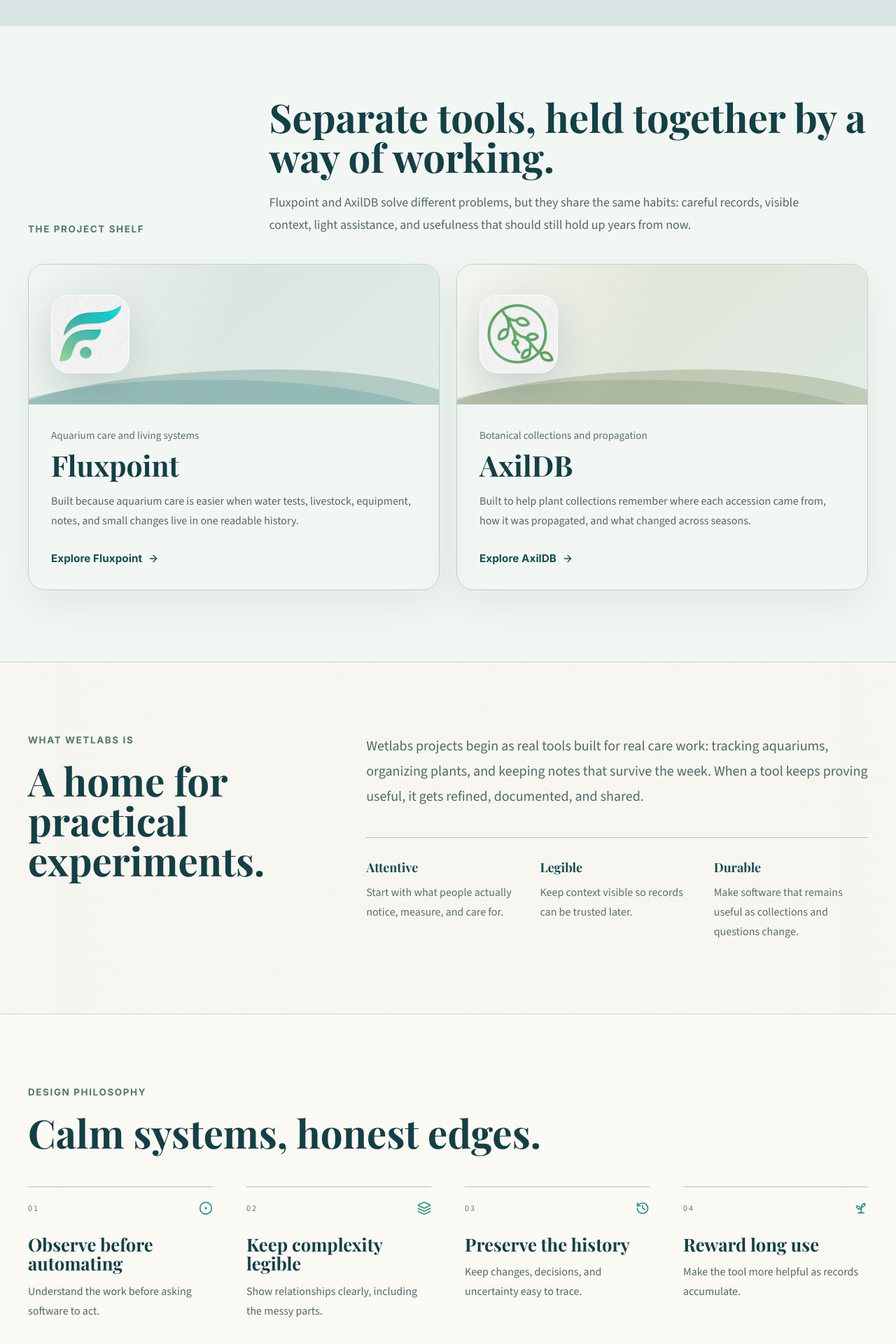
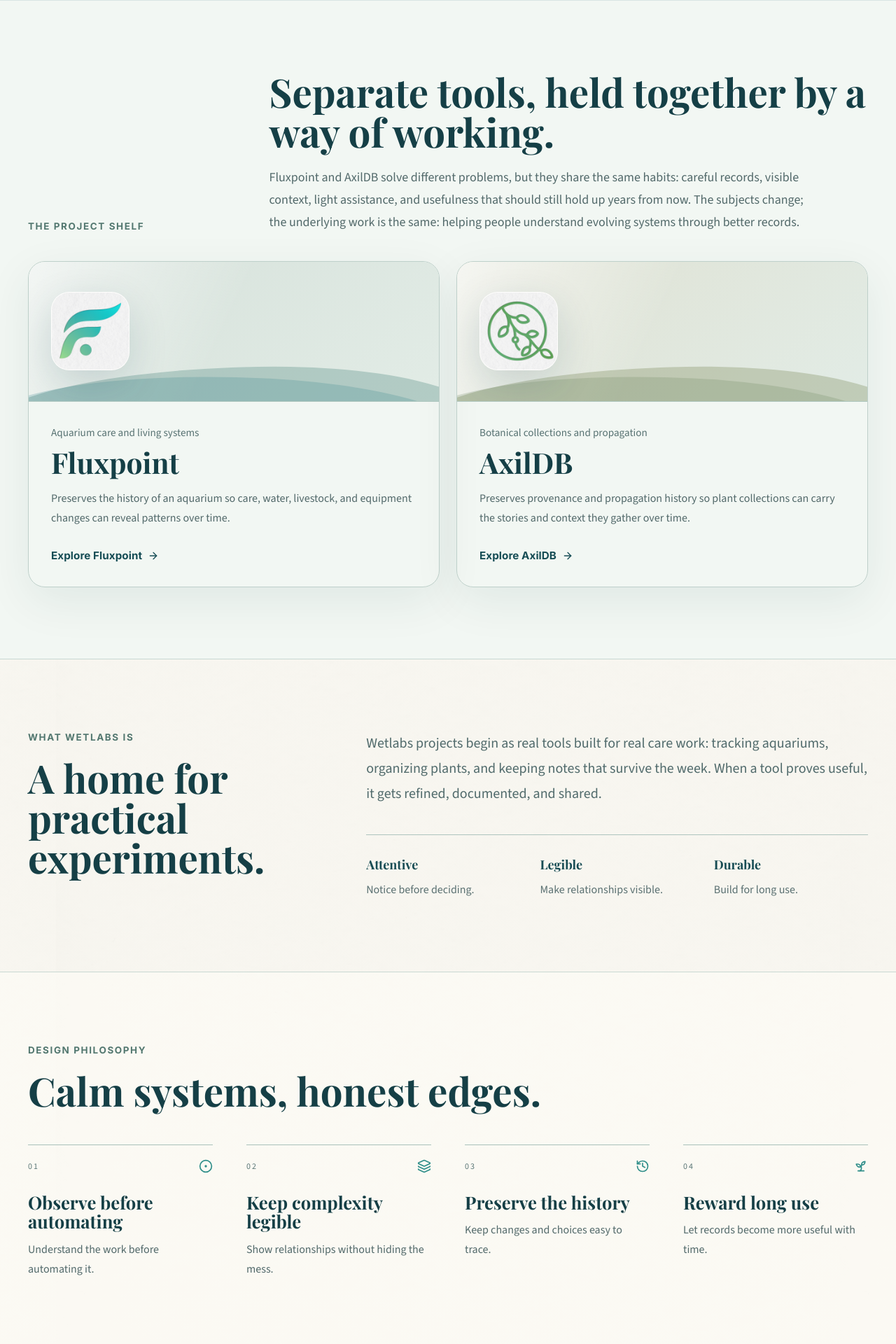
Before and after one commit to wetlabs-dev/fluxpoint, a Next.js app: page / in a window 1280 px wide. Shown: the part 876-2796 px from the top of the page at 70% size. Built offline with nearby package versions, Linux system fonts and the light colour scheme; no server answers.

Commit message:
Polish Wetlabs landing page copy

```diff
--- a/src/app/page.tsx
+++ b/src/app/page.tsx
@@ -2,7 +2,7 @@
 import { WetlabsSplashPage } from "@/components/marketing/wetlabs/WetlabsSplashPage";
 
 const wetlabsUrl = "https://www.wetlabs.dev";
-const description = "Wetlabs makes practical tools for careful records, living systems, collections, and change over time.";
+const description = "Wetlabs makes practical software for careful records, living systems, and change over time.";
 
 export const metadata: Metadata = {
   metadataBase: new URL(wetlabsUrl),
--- a/src/components/marketing/wetlabs/WetlabsProjectCard.tsx
+++ b/src/components/marketing/wetlabs/WetlabsProjectCard.tsx
@@ -31,7 +31,7 @@
   );
 
   const className =
-    "wetlabs-project-card group flex min-h-[29rem] cursor-pointer flex-col overflow-hidden rounded-[1.5rem] border border-[#bed0ca] bg-[#fffdf8]/82 shadow-[0_20px_65px_rgba(18,63,70,0.08)] outline-none transition duration-300 hover:-translate-y-1 hover:border-[#8eaaa2] hover:shadow-[0_28px_80px_rgba(18,63,70,0.12)] focus-visible:ring-4 focus-visible:ring-[#2f8e89]/35";
+    "wetlabs-project-card group flex h-full min-h-[29rem] cursor-pointer flex-col overflow-hidden rounded-[1.5rem] border border-[#bed0ca] bg-[#fffdf8]/82 shadow-[0_20px_65px_rgba(18,63,70,0.08)] outline-none transition duration-300 hover:-translate-y-1 hover:border-[#8eaaa2] hover:shadow-[0_28px_80px_rgba(18,63,70,0.12)] focus-visible:ring-4 focus-visible:ring-[#2f8e89]/35";
 
   return project.external ? (
     <a href={project.href} className={className} aria-label={`Explore ${project.name} on its external site`}>
--- a/src/components/marketing/wetlabs/WetlabsSplashPage.tsx
+++ b/src/components/marketing/wetlabs/WetlabsSplashPage.tsx
@@ -21,33 +21,33 @@
   {
     number: "01",
     title: "Observe before automating",
-    text: "Understand the work before asking software to act.",
+    text: "Understand the work before automating it.",
     Icon: CircleDot
   },
   {
     number: "02",
     title: "Keep complexity legible",
-    text: "Show relationships clearly, including the messy parts.",
+    text: "Show relationships without hiding the mess.",
     Icon: Layers3
   },
   {
     number: "03",
     title: "Preserve the history",
-    text: "Keep changes, decisions, and uncertainty easy to trace.",
+    text: "Keep changes and choices easy to trace.",
     Icon: History
   },
   {
     number: "04",
     title: "Reward long use",
-    text: "Make the tool more helpful as records accumulate.",
+    text: "Let records become more useful with time.",
     Icon: Sprout
   }
 ];
 
 const traits = [
-  ["Attentive", "Start with what people actually notice, measure, and care for."],
-  ["Legible", "Keep context visible so records can be trusted later."],
-  ["Durable", "Make software that remains useful as collections and questions change."]
+  ["Attentive", "Notice before deciding."],
+  ["Legible", "Make relationships visible."],
+  ["Durable", "Build for long use."]
 ] as const;
 
 const videoTopics = ["Development logs", "Design decisions", "Project walkthroughs"];
@@ -94,11 +94,11 @@
                 <span className="block">and change.</span>
               </h1>
               <p className="mt-6 max-w-2xl text-lg leading-8 text-[#506a6b] sm:text-xl sm:leading-9">
-                Wetlabs makes practical tools for people who care for collections, aquariums, plants, and other living records. They help keep careful notes, preserve context, and understand change over time.
+                Wetlabs makes practical software for keeping records around living systems, so slow changes stay visible and care has a history to work from.
               </p>
               <div className="mt-7 flex flex-col gap-3 sm:flex-row">
                 <a href="#projects" className="wetlabs-ui inline-flex min-h-12 items-center justify-center gap-2 rounded-xl bg-[#174c54] px-5 text-[0.95rem] text-white shadow-[0_14px_35px_rgba(23,76,84,0.18)] transition hover:-translate-y-0.5 hover:bg-[#103d44] focus-visible:outline-none focus-visible:ring-4 focus-visible:ring-[#2f8e89]/35">
-                  Browse the projects
+                  Explore the projects
                   <ArrowDown className="h-4 w-4" aria-hidden="true" />
                 </a>
                 <a href="#philosophy" className="wetlabs-ui inline-flex min-h-12 items-center justify-center rounded-xl border border-[#9eb8b1] bg-[#fffdf8]/72 px-5 text-[0.95rem] text-[#174c54] transition hover:bg-white focus-visible:outline-none focus-visible:ring-4 focus-visible:ring-[#2f8e89]/30">
@@ -146,7 +146,7 @@
               <div>
                 <h2 className="wetlabs-display wetlabs-display-section max-w-4xl text-[#153f46]">Separate tools, held together by a way of working.</h2>
                 <p className="mt-5 max-w-3xl text-lg leading-8 text-[#52696a]">
-                  Fluxpoint and AxilDB solve different problems, but they share the same habits: careful records, visible context, light assistance, and usefulness that should still hold up years from now.
+                  Fluxpoint and AxilDB solve different problems, but they share the same habits: careful records, visible context, light assistance, and usefulness that should still hold up years from now. The subjects change; the underlying work is the same: helping people understand evolving systems through better records.
                 </p>
               </div>
             </div>
@@ -166,7 +166,7 @@
             </div>
             <div>
               <p className="max-w-3xl text-xl leading-9 text-[#506a6b]">
-                Wetlabs projects begin as real tools built for real care work: tracking aquariums, organizing plants, and keeping notes that survive the week. When a tool keeps proving useful, it gets refined, documented, and shared.
+                Wetlabs projects begin as real tools built for real care work: tracking aquariums, organizing plants, and keeping notes that survive the week. When a tool proves useful, it gets refined, documented, and shared.
               </p>
               <div className="mt-10 grid gap-7 border-t border-[#aec4be] pt-7 sm:grid-cols-3">
                 {traits.map(([title, text]) => (
@@ -205,7 +205,7 @@
           <div className="mx-auto grid max-w-[90rem] gap-10 lg:grid-cols-[0.78fr_1.22fr] lg:items-center lg:gap-16">
             <div>
               <p className="wetlabs-eyebrow">Wetlabs on YouTube</p>
-              <h2 className="wetlabs-display wetlabs-display-section mt-5 text-[#153f46]">The work, in motion.</h2>
+              <h2 className="wetlabs-display wetlabs-display-section mt-5 text-[#153f46]">Building in public.</h2>
               <p className="mt-5 max-w-xl text-lg leading-8 text-[#52696a]">
                 The channel will collect development logs, design notes, project walkthroughs, and the small decisions that shape each tool over time.
               </p>
@@ -245,7 +245,7 @@
             </div>
             <div className="p-7 sm:p-10 lg:p-14">
               <p className="max-w-2xl text-lg leading-8 text-white/[0.78]">
-                Software here grows through use. Features earn their place by making records clearer, revealing what changed, and staying understandable after revision.
+                Software here grows through use. Features stay only while they keep making records clearer, showing what changed, and helping the next revision make sense.
               </p>
               <ul className="mt-8 grid gap-x-8 gap-y-4 sm:grid-cols-2">
                 {["Built from use", "Features earn their place", "Revision over perfection", "Clear about uncertainty"].map((item) => (
@@ -264,7 +264,7 @@
             <div>
               <p className="wetlabs-eyebrow text-[#7b6552]">Support development</p>
               <h2 className="wetlabs-display mt-4 text-[clamp(2rem,4vw,3.5rem)] leading-none tracking-normal text-[#173f45]">Help keep the work independent.</h2>
-              <p className="mt-4 max-w-2xl text-lg leading-8 text-[#5e6d69]">GitHub stars help more people find the projects. Ko-fi support helps protect the time to build, document, and maintain them without making the work louder than it needs to be.</p>
+              <p className="mt-4 max-w-2xl text-lg leading-8 text-[#5e6d69]">If these projects save you time or teach you something, GitHub and Ko-fi are simple ways to help keep the work independent.</p>
             </div>
             <div className="flex flex-col gap-3 sm:flex-row lg:justify-self-start">
               <a href={wetlabsLinks.kofi} target="_blank" rel="noopener noreferrer" className="wetlabs-ui inline-flex min-h-12 items-center justify-center gap-2 rounded-xl bg-[#174c54] px-5 text-[0.95rem] text-white transition hover:bg-[#103d44] focus-visible:outline-none focus-visible:ring-4 focus-visible:ring-[#2f8e89]/35">
@@ -291,8 +291,7 @@
                 <a className={externalLinkClass} href={wetlabsLinks.github} target="_blank" rel="noopener noreferrer">GitHub<span className="sr-only"> (opens external site)</span></a>
                 <a className={externalLinkClass} href={wetlabsLinks.kofi} target="_blank" rel="noopener noreferrer">Ko-fi<span className="sr-only"> (opens external site)</span></a>
               </nav>
-              <p className="text-sm leading-6 text-[#516c6d]">© {new Date().getFullYear()} Wetlabs. Carefully made and quietly maintained.</p>
-              <p className="text-sm leading-6 text-[#516c6d]">Made slowly, improved continuously, and shared as it becomes useful.</p>
+              <p className="text-xs leading-6 text-[#6a7e7e]">© {new Date().getFullYear()} Wetlabs. Carefully made and quietly maintained.</p>
             </div>
           </div>
         </footer>
--- a/src/lib/wetlabs-projects.ts
+++ b/src/lib/wetlabs-projects.ts
@@ -21,7 +21,7 @@
     href: wetlabsLinks.fluxpoint,
     category: "Aquarium care and living systems",
     description:
-      "Built because aquarium care is easier when water tests, livestock, equipment, notes, and small changes live in one readable history.",
+      "Preserves the history of an aquarium so care, water, livestock, and equipment changes can reveal patterns over time.",
     status: "active",
     logo: "/wetlabs/projects/fluxpoint-app-icon.png",
     accent: "#2f7f88"
@@ -33,7 +33,7 @@
     external: true,
     category: "Botanical collections and propagation",
     description:
-      "Built to help plant collections remember where each accession came from, how it was propagated, and what changed across seasons.",
+      "Preserves provenance and propagation history so plant collections can carry the stories and context they gather over time.",
     status: "active",
     logo: "/wetlabs/projects/axildb-app-icon.png",
     accent: "#657f58"
```
Also changed, not shown: scripts/check-wetlabs-marketing.mjs (+4 -3 lines), 2 other files (tests, documents, lock files or other folders).
